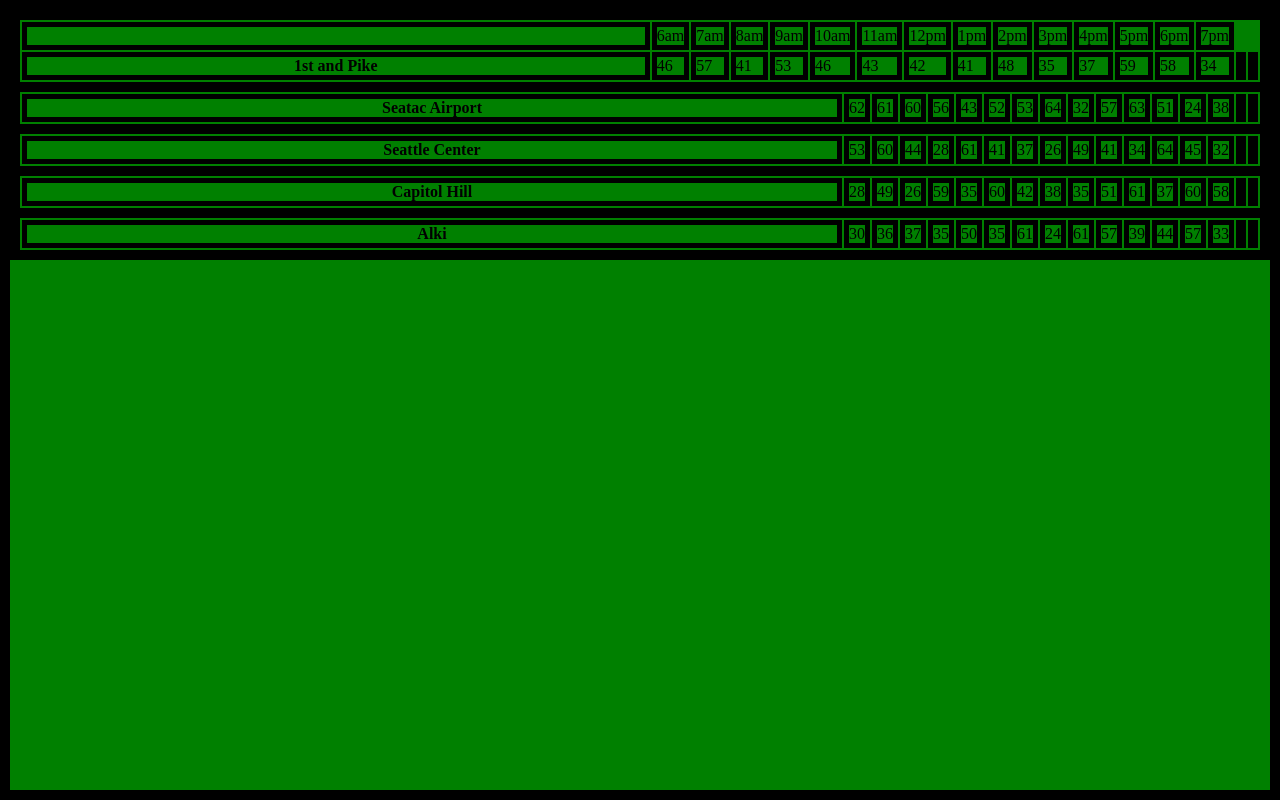
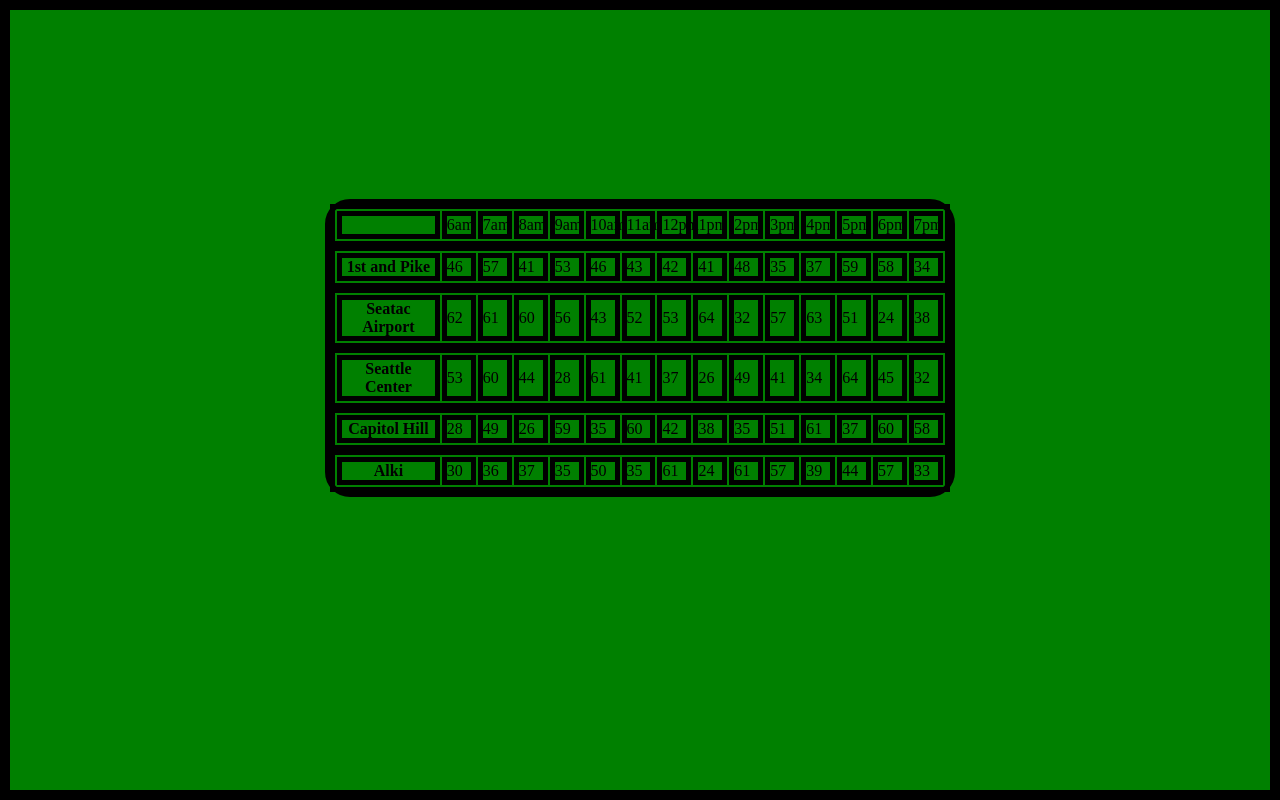
Before and after one commit to ElDocWho/cookie-stand1, a plain HTML site: page sales.html in a window 1280 px wide. Drawn offline with Linux system fonts and the light colour scheme.

Commit message:
css on the table

```diff
--- a/app.js
+++ b/app.js
@@ -1,11 +1,10 @@
 'use strict';
 
-var horas, fecha, c = 1;
 var app = document.getElementById('wrap');
 
 function Store(storeName,minHourly,maxHourly,avgSalesPersonStore) {
   this.name = storeName;
-  this.storeHours = ['','6am','7am','8am','9am','10am','11am','12pm','1pm','2pm','3pm','4pm','5pm','6pm','7pm','8pm'];
+  this.storeHours = ['6am','7am','8am','9am','10am','11am','12pm','1pm','2pm','3pm','4pm','5pm','6pm','7pm','8pm'];
   this.minHourly = minHourly;
   this.maxHourly = maxHourly;
   this.numCookies = [];
@@ -22,30 +21,38 @@ Store.prototype.addNumCookies = function () {
   }
 };
 
-Store.prototype.createTable = function(){
+Store.prototype.createDates = function() {
 
   var tableBox = document.createElement('table');
   var header = document.createElement('th');
   var tableRow = document.createElement('tr');
-  var tableColumn = document.createElement('td');
+
+  header.textContent = '';
+  tableRow.appendChild(header);
+
+  for (var i = 0;i < 14; i++) {
+    var fecha = document.createElement('td');
+    fecha.textContent = this.storeHours[i];
+    tableRow.appendChild(fecha);
+    tableBox.appendChild(tableRow);
+    app.appendChild(tableBox);
+  }
+
+};
+
+Store.prototype.createTable = function() {
+
+  var tableBox = document.createElement('table');
+  var header = document.createElement('th');
+  var tableRow = document.createElement('tr');
+
   header.textContent = this.name;
   tableRow.appendChild(header);
 
 
-  var tableRow1 = document.createElement('tr');
-  for (i = 0;i < 15 && c === 1 ; i++) {
-    fecha = document.createElement('td');
-    fecha.textContent = this.storeHours[i];
-    console.log(fecha);
-    tableRow1.appendChild(fecha);
-    tableBox.appendChild(tableRow1);
-    app.appendChild(tableBox);
-  }
-  c = 0;
-  for (var i = 0;i < 16; i++) {
-    horas = document.createElement('td');
+  for (var i = 0;i < 14; i++) {
+    var horas = document.createElement('td');
     horas.textContent = this.numCookies[i];
-    console.log(this.numCookies[i]);
     tableRow.appendChild(horas);
     tableBox.appendChild(tableRow);
     app.appendChild(tableBox);
@@ -56,8 +63,8 @@ Store.prototype.createTable = function(){
 };
 
 
-
 var pike = new Store('1st and Pike',23,65,6.3);
+pike.createDates();
 pike.addNumCookies();
 pike.createTable();
 var seaTac = new Store('Seatac Airport',3,24,1.2);
--- a/style.css
+++ b/style.css
@@ -51,3 +51,23 @@ li {
 * {
   border: 5px solid black;
 }
+
+
+table {
+   table-layout: fixed;
+  }
+td {
+  width: 33%;
+ }
+
+#wrap {
+  border-radius: 25px;
+  width: 50%;
+  margin-left: 25%;
+  margin-top: 15%
+
+}
+
+#wrap :hover {
+background-color: red;
+}
```
